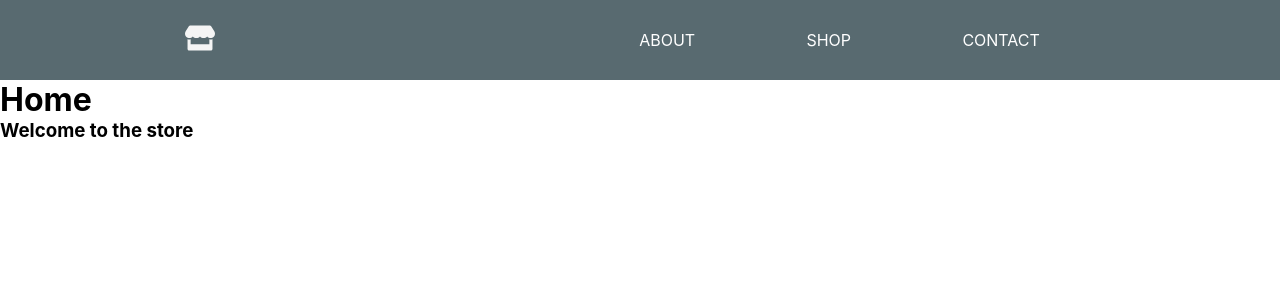
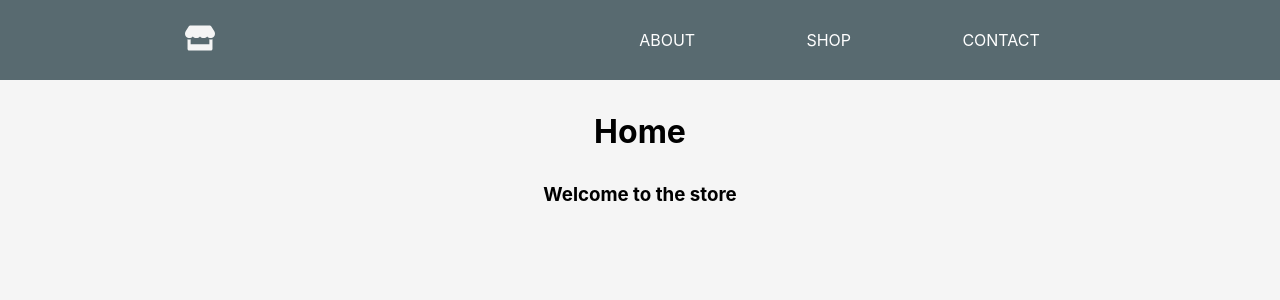
Before and after one commit to ChrisCooper0/cra-router, a React (Create React App) app: page / in a window 1280 px wide. Shown: the top 300 px of the page. Built offline with nearby package versions, Linux system fonts and the light colour scheme.

Commit message:
basic styling

```diff
--- a/src/App.css
+++ b/src/App.css
@@ -2,6 +2,11 @@
   margin: 0;
   padding: 0;
   box-sizing: border-box;
+  text-align: center;
+}
+
+body {
+  background-color: whitesmoke;
 }
 
 nav {
@@ -25,3 +30,24 @@ nav {
   text-transform: uppercase;
   color: white;
 }
+
+h1,
+h2 {
+  margin: 2rem 0;
+}
+
+h3 {
+  margin: 1rem 0;
+}
+
+p {
+  margin: 1rem;
+  font-weight: bold;
+}
+
+button {
+  padding: 0.5rem 1rem;
+  background-color: rgb(204, 226, 233);
+  border-radius: 50px;
+  border: 1px solid transparent;
+}
--- /dev/null
+++ b/src/components/Home.css
@@ -0,0 +1,7 @@
+.header {
+  text-align: center;
+}
+
+h1 {
+  padding: 4rem 0;
+}
--- a/src/components/Home.js
+++ b/src/components/Home.js
@@ -1,6 +1,6 @@
 function Home() {
   return (
-    <div>
+    <div className="header">
       <h1>Home</h1>
       <h3>Welcome to the store</h3>
     </div>
```
